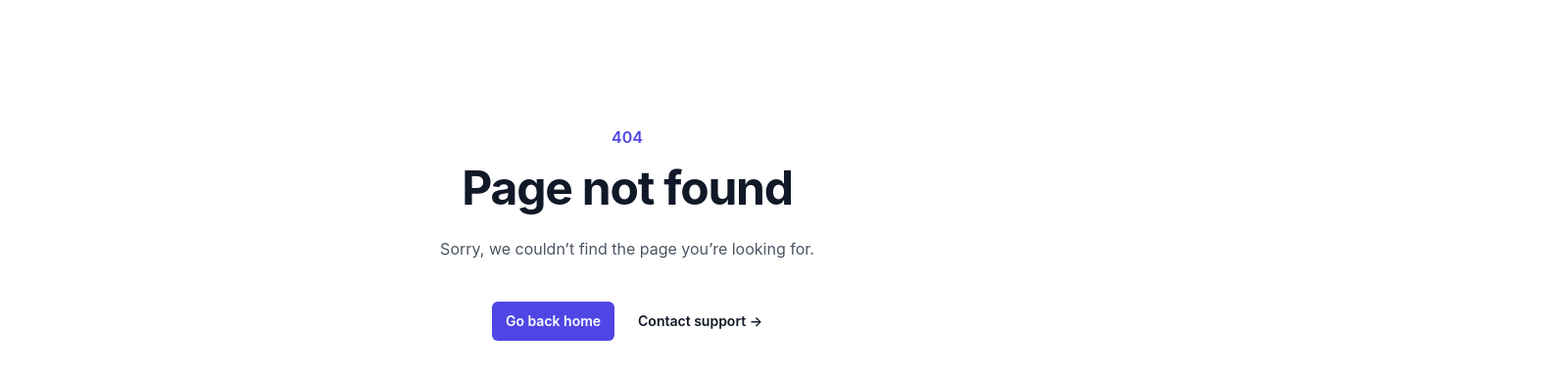
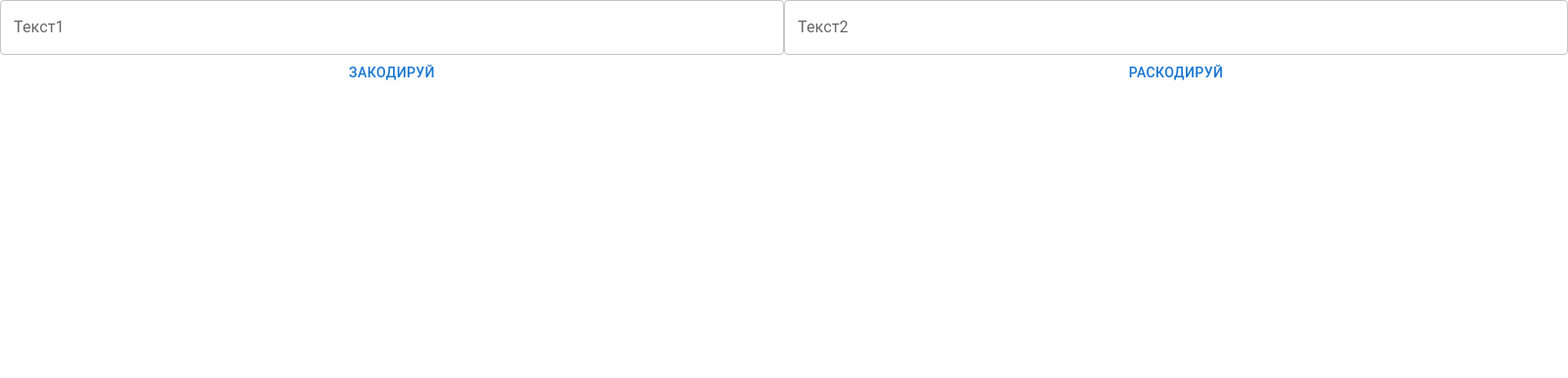
Before and after one commit to Shozis/react, a React (Create React App) app: page /coder in a window 1280 px wide. Before the commit this address had no page. Shown: the top 386 px of the page at 98% size, 1600 px wide, since content can reach past the window. Built offline with nearby package versions, Linux system fonts and the light colour scheme.

Commit message:
done coder

```diff
--- /dev/null
+++ b/src/pages/Coder.tsx
@@ -0,0 +1,93 @@
+import { Box, Button, Input, TextField } from "@mui/material";
+import React from "react";
+
+
+const Coder = () => {
+    const [value, setValue] = React.useState('');
+
+    const letter = ["й", "ц", "у", "к", "е", "н", "г", "ш", "щ", "з", "х", "ъ", "я", "ч", "с", "м", "и", "т", "ь", "б", "ю", ".", ",", "ф", "ы", "в", "а", "п", "р", "о", "л", "д", "ж", "э", "!", "?", " "];
+    const num = ["1", "23", "5", "78", "28", "75", "10", "61", "63", "91", "56", "16", "82", "17", "8", "2", "45", "43", "93", "67", "73", "83", "80", "18", "51", "98", "3", "38", "71", "65", "34", "88", "70", "95", "49", "22", "59"];
+    const [text, setText] = React.useState("");
+
+
+    // let str = "станислав олегович хочет такую штуку!"
+    const encode = () => {
+
+        let sim = value.split('');
+        let str = "";
+
+        for (let i = 0; i < sim.length; i++) {
+            for (let j = 0; j < letter.length; j++) {
+                if (sim[i] == letter[j]) {
+                    str += num[j] + " ";
+                }
+            }
+        }
+        setValue(str);
+    }
+
+    const decode = () => {
+
+        let sim = text.split(' ');
+        let str = "";
+
+
+        for (let i = 0; i < sim.length; i++) {
+            for (let j = 0; j < num.length; j++) {
+                if (sim[i] == num[j]) {
+                    str += letter[j] + "";
+                }
+            }
+        }
+        setText(str);
+    }
+
+
+
+    return <Box
+    sx={{
+        display: "flex",
+        justifyContent: "space-around"
+
+    }}>
+        <Box
+        sx={{
+            display: "flex",
+            flexDirection:"column"
+        }}>
+            <TextField sx={{
+                width: "800px"
+            }}
+                value={value}
+                onChange={(e) => setValue(e.target.value)}
+                label="Текст1"
+                variant="outlined"
+            />
+            <Button onClick={encode}>
+                Закодируй
+            </Button>
+
+        </Box>
+
+        <Box sx={{
+            display:"flex",
+            flexDirection:"column"
+        }}>
+            <TextField
+            sx={{
+                width: "800px"
+            }}
+                value={text}
+                onChange={(e) => setText(e.target.value)}
+                label="Текст2"
+                variant="outlined"
+            />
+            <Button onClick={decode}>
+                раскодируй
+            </Button>
+        </Box>
+    </Box>
+
+}
+
+export default Coder;
--- a/src/router/Router.tsx
+++ b/src/router/Router.tsx
@@ -8,6 +8,7 @@ import Calculator from "../pages/Calculator"
 import Applicate from '../pages/Applicate';
 import VendingMachine from '../pages/VendingMachine';
 import Poradok from '../pages/Poradok'
+import Coder from '../pages/Coder';
 
 const Router = () => {
   return (
@@ -21,6 +22,7 @@ const Router = () => {
         <Route path='/maket' element={<Applicate/>} />
         <Route path='/food' element={<VendingMachine/>} />
         <Route path='/poradok' element={<Poradok/>} />
+        <Route path='/coder' element={<Coder/>} />
     </Routes>
   )
 }
```
